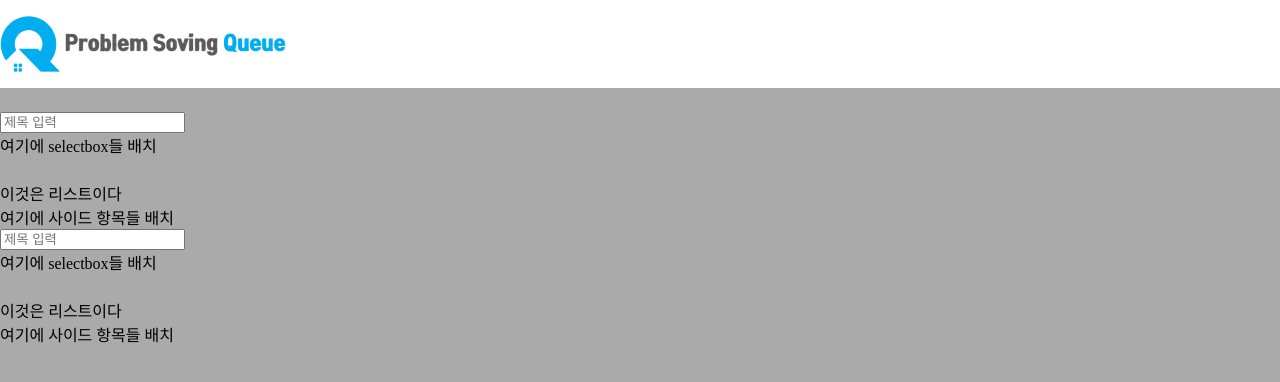
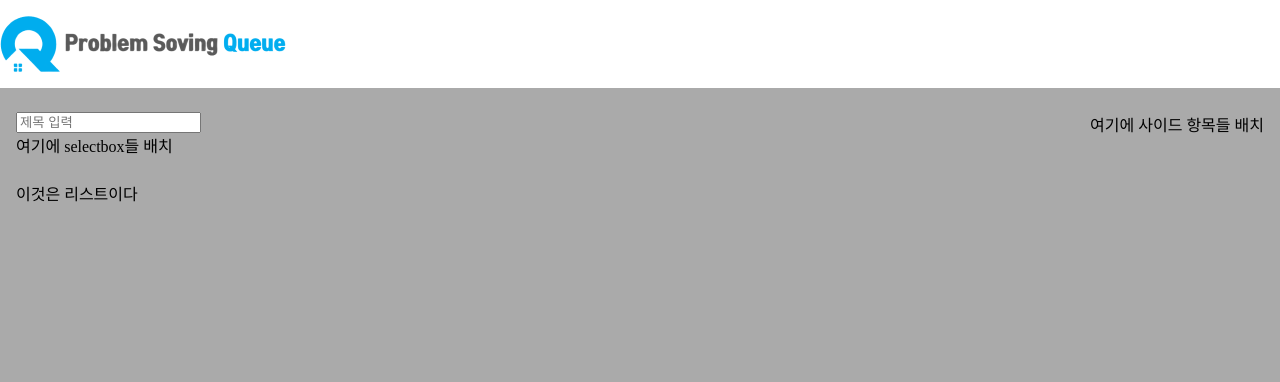
Before and after one commit to youKeon/ProblemSolvingQueue, a SvelteKit app in the folder frontend/: page /problem in a window 1280 px wide. Shown: the top 382 px of the page. Built offline with nearby package versions, Linux system fonts and the light colour scheme.

Commit message:
레이아웃 구성하기

```diff
--- a/frontend/src/routes/problem/+page.svelte
+++ b/frontend/src/routes/problem/+page.svelte
@@ -25,6 +25,7 @@
 </header>
 
 <div class="contents">
+  <div class="main-part">
     <nav>
       <input class="search-box" id="search-box" placeholder="제목 입력">
       <div class="select-category">
@@ -34,19 +35,7 @@
     <main>
       <div class="list">이것은 리스트이다</div>
     </main>
-
-  <aside>
-    여기에 사이드 항목들 배치
-  </aside>
-  <nav>
-    <input class="search-box" id="search-box" placeholder="제목 입력">
-    <div class="select-category">
-      여기에 selectbox들 배치
   </div>
-  </nav>
-  <main>
-    <div class="list">이것은 리스트이다</div>
-  </main>
   <aside>
     여기에 사이드 항목들 배치
   </aside>
@@ -70,4 +59,10 @@
   header .logo{
     height: 56px;
   }
+
+  .contents{
+    display: flex;
+    justify-content: space-between;
+    margin : 0 16px;
+  }
 </style>
```
Lines whose indentation alone changed are shown as unchanged.
